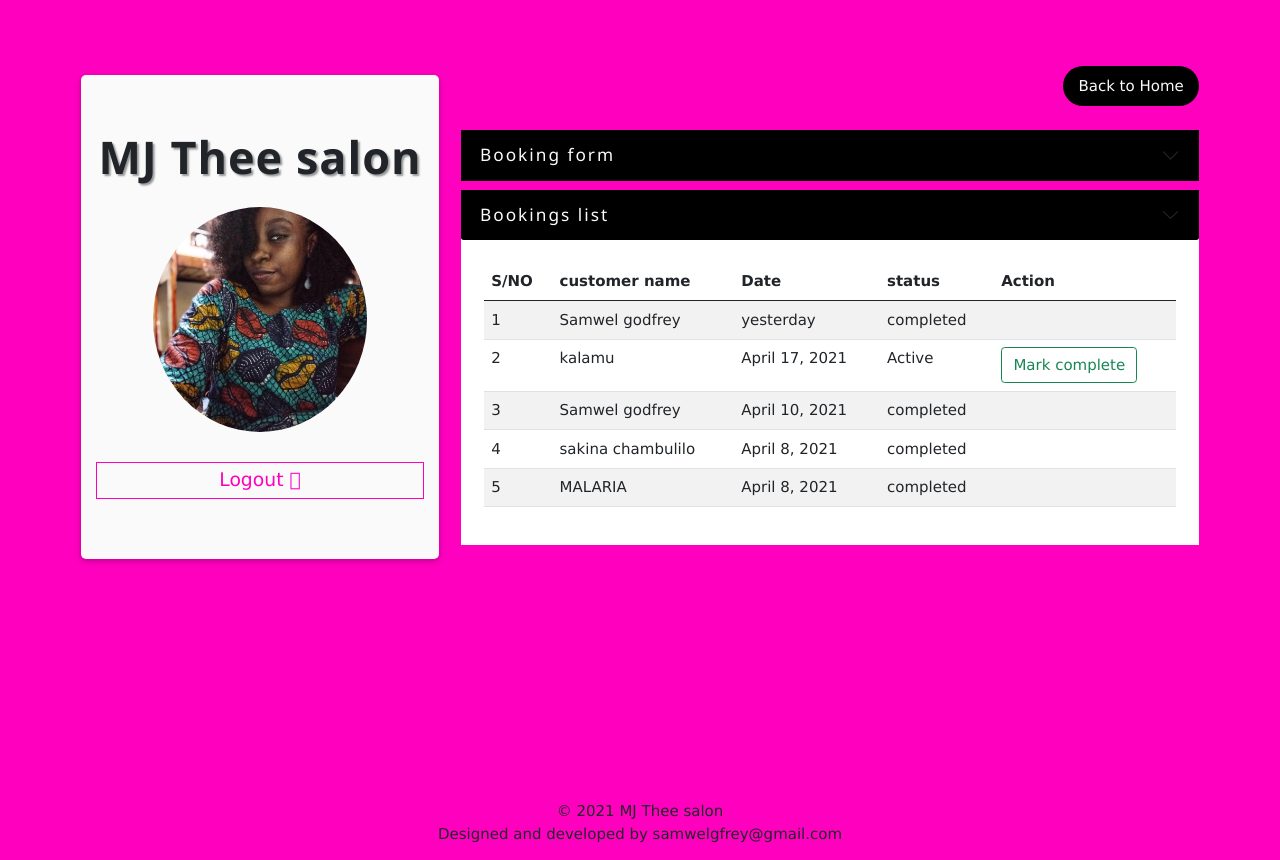
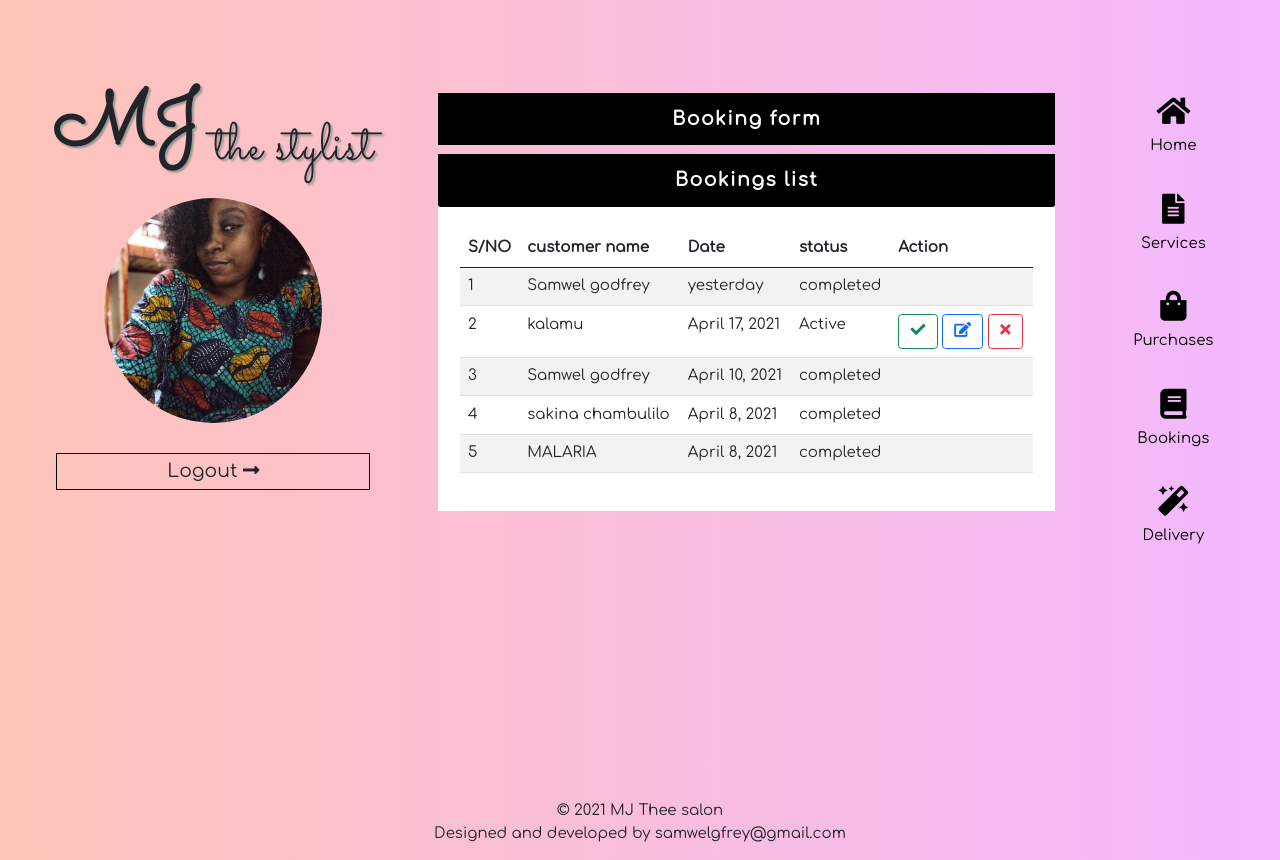
Before and after one commit to samwel2000/MJ-Thee-app, a Django app: page /booking/ in a window 1280 px wide. Run offline with Django 3.2, Linux system fonts and the light colour scheme; a user stored in the database is signed in; data comes from the database, SQL or seed files in the repository; both versions use the stored data as it was after the commit; some libraries are stand-ins or nearby versions.

Commit message:
version 2

```diff
--- a/mjapp/models.py
+++ b/mjapp/models.py
@@ -31,7 +31,7 @@ class ServiceOffered(models.Model):
     name = models.CharField(max_length=200, verbose_name="Customer name")
     service = models.ForeignKey(Services, on_delete=models.DO_NOTHING, verbose_name="Service offered")
     amount = models.PositiveIntegerField(verbose_name="Total amount")
-    date = models.DateField(verbose_name="Date of purchase")
+    date = models.DateField(verbose_name="Date of delivery")
     payment = models.BooleanField(default=False, verbose_name="payed")
 
     @property
--- a/mjapp/templates/base.html
+++ b/mjapp/templates/base.html
@@ -9,19 +9,19 @@
     <link rel="stylesheet" href="{% static 'css/style.css' %}">
     <link rel="stylesheet" href="{% static 'css/bootstrap.min.css' %}">
     <link rel="stylesheet" href="{% static 'css/w3.css' %}">
-    <link rel="stylesheet" href="{% static 'css/fontawesome.min.css' %}">
+    <link rel="stylesheet" href="https://cdnjs.cloudflare.com/ajax/libs/font-awesome/5.15.2/css/all.min.css" integrity="sha512-HK5fgLBL+xu6dm/Ii3z4xhlSUyZgTT9tuc/hSrtw6uzJOvgRr2a9jyxxT1ely+B+xFAmJKVSTbpM/CuL7qxO8w==" crossorigin="anonymous" />
     <link rel="stylesheet" type="text/css" href="{% static 'css/datatable.min.css' %}" />
-    <title>MJ thee salon</title>
+    <title>MJ the stylist</title>
     <link href="{% static 'css/toastr.css' %}" rel="stylesheet">
 </head>
 <body>
     <div class="outer-container">
-        <div class="container">
+        <div class="container-fluid">
             <div class="row">
                 <div class="col-md-4">
-                    <div class="w3-card profile">
+                    <div class="profile">
                         <div class="heading">
-                            <h1 class="logo">MJ Thee salon</h1>
+                            <h1 class="logo">MJ <sub><span>the stylist</span></sub></h1>
                         </div>
                         <div class="profile-photo">
                             <img src="{% static 'images/profile.jpg' %}" alt="">
@@ -31,10 +31,15 @@
                         </div>
                     </div>
                 </div>
-                <div class="col-md-8">
-                    <div class="operations">
+                <div class="col-md-6">
+                    <div class="">
                         {% block contents %}{% endblock %}
                     </div>
+                </div>
+                <div class="col-md-2">
+                  <div class="operations">
+                      {% include './mjapp/_home.html'%}
+                  </div>
                 </div>
             </div>
         </div>
--- /dev/null
+++ b/mjapp/templates/mjapp/_home.html
@@ -0,0 +1,38 @@
+{% load static %}
+  <div class="functions">
+     <div class="function">
+         <a href="{% url 'home' %}">
+             <!-- <img src="{% static 'images/dashboard.png' %}" alt=""> -->
+             <p class="text-center function-icon"><i class="fas fa-home"></i></p>
+             <p class="text-center">Home</p>
+         </a>
+     </div>
+      <div class="function">
+          <a href="{% url 'service' %}">
+             <!-- <img src="{% static 'images/service.png' %}" alt=""> -->
+              <p class="text-center function-icon"><i class="fas fa-file-alt"></i></p>
+              <p class="text-center"> Services</p>
+          </a>
+     </div>
+      <div class="function">
+          <a href="{% url 'purchase' %}">
+             <!-- <img src="{% static 'images/purchase.png' %}" alt=""> -->
+             <p class="text-center function-icon"><i class="fas fa-shopping-bag"></i> </p>
+             <p class="text-center"> Purchases</p>
+          </a>
+     </div>
+     <div class="function">
+         <a href="{% url 'booking' %}">
+            <!-- <img src="{% static 'images/booking.png' %}" alt=""> -->
+            <p class="text-center function-icon"><i class="fas fa-book"></i></p>
+            <p class="text-center"> Bookings</p>
+         </a>
+    </div>
+    <div class="function">
+        <a href="{% url 'serviceOffered' %}">
+           <!-- <img src="{% static 'images/offered.png' %}" alt=""> -->
+           <p class="text-center function-icon"><i class="fas fa-magic"></i></p>
+           <p class="text-center"> Delivery</p>
+        </a>
+     </div>
+  </div>
--- a/mjapp/templates/mjapp/booking.html
+++ b/mjapp/templates/mjapp/booking.html
@@ -2,10 +2,10 @@
 {% load static %}
 {% load humanize %}
 {% block contents %}
-    <div class="content pt-5">
-        <div class="home-link">
+    <div class="content">
+        <!-- <div class="home-link">
             <a href="{% url 'home' %}">Back to Home</a>
-        </div>
+        </div> -->
         <div class="accordion accordion-flush" id="accordionFlushExample">
           <div class="accordion-item">
             <h2 class="accordion-header" id="flush-headingOne">
@@ -13,7 +13,7 @@
                 Booking form
               </button>
             </h2>
-            <div id="flush-collapseOne" class="accordion-collapse collapse" aria-labelledby="flush-headingOne" data-bs-parent="#accordionFlushExample">
+            <div id="flush-collapseOne" class="accordion-collapse collapse {% if update %}show{% endif %}" aria-labelledby="flush-headingOne" data-bs-parent="#accordionFlushExample">
               <div class="form p-4">
                    <form action="" method="post">
                        {% csrf_token %}
@@ -21,7 +21,7 @@
                            {{ form }}
                        </div>
                        <div class="form-group">
-                           <button type="submit">Add booking</button>
+                           <button type="submit">{% if not update %}Add booking{% else %}Edit booking{% endif %}</button>
                        </div>
                    </form>
                </div>
@@ -33,8 +33,9 @@
                 Bookings list
               </button>
             </h2>
-            <div id="flush-collapseTwo" class="accordion-collapse collapse show" aria-labelledby="flush-headingTwo" data-bs-parent="#accordionFlushExample">
-              <div class="table-content p-4 table-responsive">
+            <div id="flush-collapseTwo" class="accordion-collapse collapse {% if not update %}show{% endif %}" aria-labelledby="flush-headingTwo" data-bs-parent="#accordionFlushExample">
+              <div class="p-4">
+                <div class="table-content table-responsive">
                   <table class="table table-striped" id="table_id">
                     <thead>
                       <tr>
@@ -54,7 +55,9 @@
                         <td>{{ p.completed_status }}</td>
                         <td>
                           {% if not p.status %}
-                                    <a href="{% url 'markComplete' p.id %}" class="btn btn-outline-success">Mark complete</a>
+                          <a href="{% url 'markComplete' p.id %}" class="btn btn-outline-success"><i class="fas fa-check"></i></a>
+                          <a href="{% url 'editBooking' p.id %}" class="btn btn-outline-primary"><i class="fas fa-edit"></i></a>
+                          <a href="{% url 'cancelBooking' p.id %}" class="btn btn-outline-danger"><i class="fas fa-times"></i></a>
                           {% endif %}
                         </td>
                       </tr>
@@ -70,6 +73,7 @@
             </div>
           </div>
         </div>
+    </div>
 {% endblock %}
 {% block js %}
 <script type="text/javascript">
--- a/mjapp/templates/mjapp/dashboard.html
+++ b/mjapp/templates/mjapp/dashboard.html
@@ -3,9 +3,9 @@
 {% load humanize %}
 {% block contents %}
     <div class="content">
-        <div class="home-link">
+        <!-- <div class="home-link">
             <a href="{% url 'home' %}">Back to Home</a>
-        </div>
+        </div> -->
         <div class="dashboard">
             <h1>I am dashboard</h1>
             <h2>Still cooking something for you beautiful</h2>
--- a/mjapp/templates/mjapp/login.html
+++ b/mjapp/templates/mjapp/login.html
@@ -10,7 +10,7 @@
     <link rel="stylesheet" href="{% static 'css/bootstrap.min.css' %}">
     <link rel="stylesheet" href="{% static 'css/w3.css' %}">
     {# <link rel="stylesheet" href="{% static 'css/fontawesome.min.css' %}"> #}
-    <link rel="stylesheet" href="https://cdnjs.cloudflare.com/ajax/libs/font-awesome/5.15.3/css/fontawesome.min.css">
+    <link rel="stylesheet" href="https://cdnjs.cloudflare.com/ajax/libs/font-awesome/5.15.2/css/all.min.css" integrity="sha512-HK5fgLBL+xu6dm/Ii3z4xhlSUyZgTT9tuc/hSrtw6uzJOvgRr2a9jyxxT1ely+B+xFAmJKVSTbpM/CuL7qxO8w==" crossorigin="anonymous" />
     <title>MJ Thee salon | Login</title>
 </head>
 <body>
@@ -18,8 +18,8 @@
       <div class="login-container">
       <div class="row">
         <div class="col-md-6 offset-md-3">
-          <header>
-            <h1 class="logo">MJ Thee salon</h1>
+          <header class="login-to">
+            <h1 class="logo">MJ <sub><span>the stylist</span></sub></h1>
           </header>
         </div>
       </div>
--- a/mjapp/urls.py
+++ b/mjapp/urls.py
@@ -3,13 +3,15 @@ from django.contrib.auth import views as auth_views
 from . import views
 
 urlpatterns = [
-    path('', views.index, name="home"),
+    # path('', views.index, name="home"),
     path('login/', auth_views.LoginView.as_view(template_name="mjapp/login.html", success_url="/"), name="login"),
     path('logout/', auth_views.LogoutView.as_view(), name="logout"),
     path('purchase/', views.purchase, name="purchase"),
-    path('dashboard/', views.dashboard, name="dashboard"),
+    path('', views.dashboard, name="home"),
     path('service/', views.service, name="service"),
     path('booking/', views.booking, name="booking"),
+    path('booking/<int:id>/edit/', views.editBooking, name="editBooking"),
+    path('booking/<int:id>/cancel/', views.cancelBooking, name="cancelBooking"),
     path('booking/<int:id>/complete/', views.markComplete, name="markComplete"),
     path('services-completed/', views.serviceOffered, name="serviceOffered"),
     path('services-completed/<int:id>/payed/', views.markPayed, name="markPayed"),
--- a/mjapp/views.py
+++ b/mjapp/views.py
@@ -6,11 +6,11 @@ from django.views.generic import TemplateView
 from mjapp.forms import PurchaseForm, ServiceForm, BookingForm, ServiceOfferedForm
 from mjapp.models import Purchases, Services, Bookings, ServiceOffered
 
-@login_required
-def index(request):
-    template_name = 'mjapp/home.html'
-    context = {}
-    return render(request, template_name, context)
+# @login_required
+# def index(request):
+#     template_name = 'mjapp/home.html'
+#     context = {}
+#     return render(request, template_name, context)
 
 @login_required
 def dashboard(request):
@@ -70,6 +70,32 @@ def booking(request):
     return render(request, template_name, context)
 
 @login_required
+def editBooking(request, id):
+    get_booking = Bookings.objects.get(pk=id)
+    form = BookingForm(instance=get_booking)
+    if request.method=='POST':
+        form = BookingForm(request.POST, instance=get_booking)
+        if form.is_valid():
+            form.save()
+            messages.success( request, f'Query ok beautiful, booking updated succesifully')
+            return redirect('booking')
+    get_bookings = Bookings.objects.all().order_by('-date')
+    template_name = 'mjapp/booking.html'
+    context = {
+        'form':form,
+        'update':'update',
+        'bookings':get_bookings,
+    }
+    return render(request, template_name, context)
+
+@login_required
+def cancelBooking(request, id):
+    get_booking = Bookings.objects.get(pk=id)
+    get_booking.delete()
+    messages.info(request, f'Service booking deleted succesifully')
+    return redirect('booking')
+
+@login_required
 def markComplete(request, id):
     Bookings.objects.filter(pk=id).update(
         status = True
--- a/static/css/style.css
+++ b/static/css/style.css
@@ -1,11 +1,15 @@
+@import url('https://fonts.googleapis.com/css2?family=Comfortaa&display=swap');
+@import url('https://fonts.googleapis.com/css2?family=Sacramento&display=swap');
+
 :root {
-    --mainColor: #ff00bf;
+    --mainColor: linear-gradient(90deg, rgba(255,196,184,1) 0%, rgba(243,184,255,1) 100%);
     --secondaryColor: #000;
     --whiteColor: #fafafa;
 }
 * {
     margin: 0;
     padding: 0;
+    font-family: 'Comfortaa', cursive;
 }
 body {
     background: var(--mainColor) !important;
@@ -18,9 +22,34 @@ body {
 }
 .logo {
   text-align: center;
-  font-size: 3rem;
+  font-size: 5rem !important;
   letter-spacing: 1px;
-  font-weight: 700;
+  font-weight: bolder;
+  font-family: 'Sacramento', cursive;
+  text-shadow: 2px 2px 2px rgba(150, 150, 150, 1);
+}
+.logo span {
+  text-align: center;
+  font-size: 3.5rem;
+  letter-spacing: 1px;
+  font-weight: 500;
+  font-family: 'Sacramento', cursive;
+  text-shadow: 2px 2px 2px rgba(150, 150, 150, 1);
+}
+.login-to .logo {
+  text-align: center;
+  font-size: 7rem;
+  letter-spacing: 1px;
+  font-weight: bolder;
+  font-family: 'Sacramento', cursive;
+  text-shadow: 2px 2px 2px rgba(150, 150, 150, 1);
+}
+.login-to .logo span {
+  text-align: center;
+  font-size: 4.5rem;
+  letter-spacing: 1px;
+  font-weight: 500;
+  font-family: 'Sacramento', cursive;
   text-shadow: 2px 2px 2px rgba(150, 150, 150, 1);
 }
 .login-button {
@@ -32,18 +61,25 @@ body {
 .login-button:hover {
   opacity: 0.85;
 }
-.outer-container .w3-card {
-    backdrop-filter: blur(10rem);
-    padding: 3rem 0 4rem 0;
-    background: var(--whiteColor);
-    background: #fafafa;
-    border-radius: 5px;
+.w3-card {
+    background: #000000;
+    border-radius: 20px;
 }
 .accordion-button {
     background: var(--secondaryColor) !important;
     color: var(--whiteColor) !important;
-    font-size: 1.15rem !important;
-    letter-spacing: 2px !important;
+    font-size: 1.25rem !important;
+    font-weight: 600;
+    text-align: center !important;
+    letter-spacing: 1.5px !important;
+    display: flex;
+    justify-content: center;
+    font-family: 'Comfortaa', cursive;
+}
+.accordion-button::after {
+    width: 0 !important;
+    height: 0 !important;
+    margin: 0 !important;
 }
 .accordion-item {
     border: none !important;
@@ -52,7 +88,7 @@ form input {
     display: block;
     width: 100%;
     padding: 0.75rem 1rem;
-    font-size: 1.15rem;
+    font-size: 1rem;
     background: #eee;
     border: none;
     outline: none;
@@ -63,14 +99,17 @@ form input[type="checkbox"] {
     margin-top: -2rem;
     margin-bottom: 2rem;
     padding: 0.75rem 1rem;
-    font-size: 1rem;
+    font-size: 2rem;
     line-height: 3rem;
 }
 form label {
     display: block;
     width: 100%;
-    font-size: 1.15rem;
+    font-size: 1rem;
     margin: 1rem;
+}
+.login-container label {
+  color: #aaaaaa;
 }
 .login-container input {
   background: #eeeeee;
@@ -96,17 +135,19 @@ form button {
     border: none;
     margin: 1.5rem 0;
 }
+.login-container form button {
+    display: inline;
+    width: 40%;
+    background: var(--mainColor);
+    color: #000;
+    margin-top: 2rem;
+}
 form button:hover {
     opacity: 0.85;
 }
 .outer-container {
-    padding: 5rem 0;
+    padding: 5rem 0 2rem 0;
     min-height: 100vh;
-}
-@media screen and (max-width:768px){
-    .operations {
-        margin-top: 2rem;
-    }
 }
 .heading h1 {
     font-size: 3rem;
@@ -115,6 +156,7 @@ form button:hover {
 }
 .content {
     position: relative;
+    padding-top: 0.5rem;
 }
 .content .home-link {
     position: absolute;
@@ -144,12 +186,12 @@ form button:hover {
     height:  15rem;
 }
 .profile-photo img {
-    width: 100%;
+    width: 90%;
     border-radius: 50%;
     object-fit: cover;
 }
 .logout {
-    margin: 2rem 1rem 0 1rem;
+    margin: 2rem 3rem 0 3rem;
 }
 .logout-link {
   display: block;
@@ -160,43 +202,41 @@ form button:hover {
   color: var(--mainColor);
   border: 1px solid var(--mainColor);
   padding: 0.25rem 2rem;
+  border: 1px solid var(--secondaryColor);
   /* float: right; */
 }
 .logout-link:hover {
   color: var(--secondaryColor);
   border: 1px solid var(--secondaryColor);
+  opacity: 0.85;
 }
 .operations .functions {
     display: flex;
-    flex-wrap: wrap;
+    flex-direction: column;
     justify-content: center;
 }
 .operations .functions .function {
-    display: flex;
-    flex-wrap: wrap;
-    width: 13rem;
-    background: var(--secondaryColor);
-    justify-content: center;
-    margin: 1rem 1rem;
-    border-radius: 25px;
-    padding: 3rem 2rem;
+    display: block;
+    width: 100%;
+    /* background: #eee; */
+    padding: 0.5rem;
+    margin: 0.5rem auto;
+    position: relative;
+    transform: scale(1);
+    transition: 0.3s all;
+}
+.operations .functions .function:hover {
+    transform: scale(1.07);
+}
+.operations .functions .function .function-icon {
+  font-size: 2rem;
 }
 .operations .functions .function a {
     text-decoration: none;
-    color: var(--whiteColor);
-}
-.operations .functions .function a:hover {
-    opacity: 0.85;
-    color: var(--mainColor);
+    color: #000;
 }
 .operations .functions .function p {
-    padding: 0.5rem 0 0 0;
     margin: 0;
-}
-.operations .functions .function img {
-    width: 5rem;
-    height: 5rem;
-    object-fit: cover;
 }
 .footer{
     position: relative;
@@ -209,10 +249,24 @@ form button:hover {
         position: sticky !important;
         top: 5rem;
     }
+    div.operations {
+      position: sticky !important;
+      top: 5rem;
+    }
 }
 @media screen and (max-width:768px) {
+    .operations .functions {
+        display: flex;
+        flex-direction: row;
+        justify-content: center;
+        padding-top: 2rem;
+        flex-wrap: wrap;
+    }
     .operations .functions .function {
-        width: 10rem;
-        padding: 2rem 1rem;
+        display: inline-block;
+        width: auto;
+        flex-direction: row;
+        padding: 0;
+        margin: 0 auto;
     }
 }
```
Also changed, not shown: mjapp/templates/mjapp/home.html (deleted, +0 -36 lines), mjapp/templates/mjapp/offered.html (+9 -7 lines), mjapp/templates/mjapp/purchase.html (+6 -4 lines), mjapp/templates/mjapp/service.html (+6 -4 lines), db.sqlite3. Lines whose indentation alone changed are shown as unchanged.
